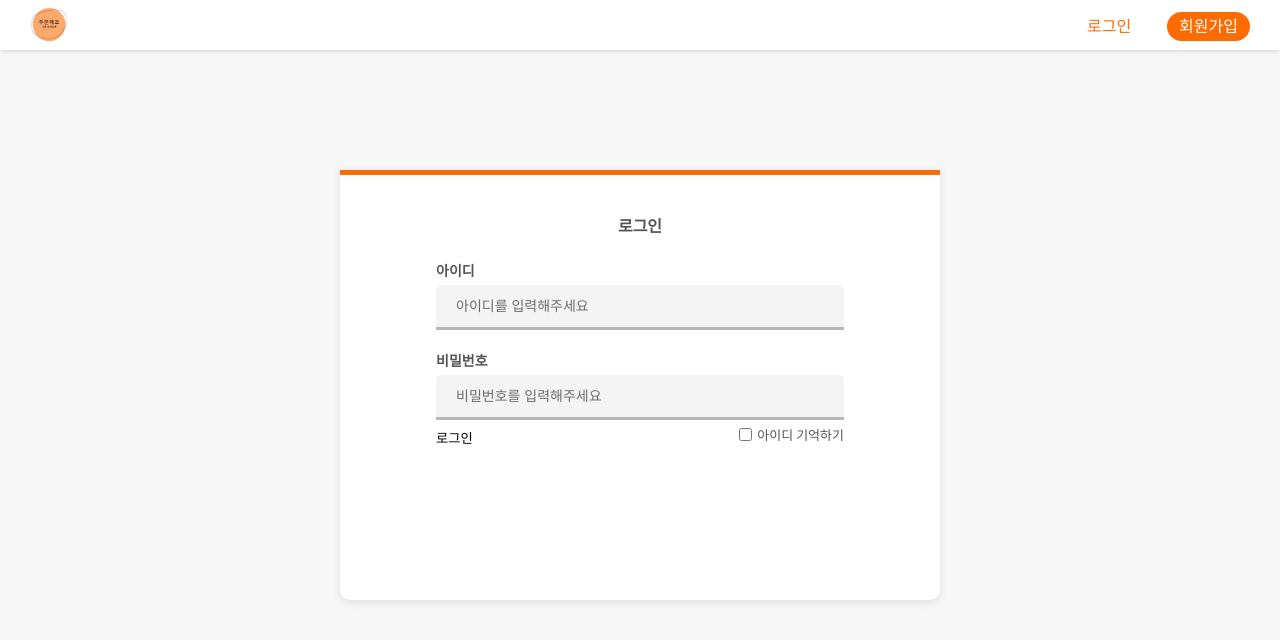
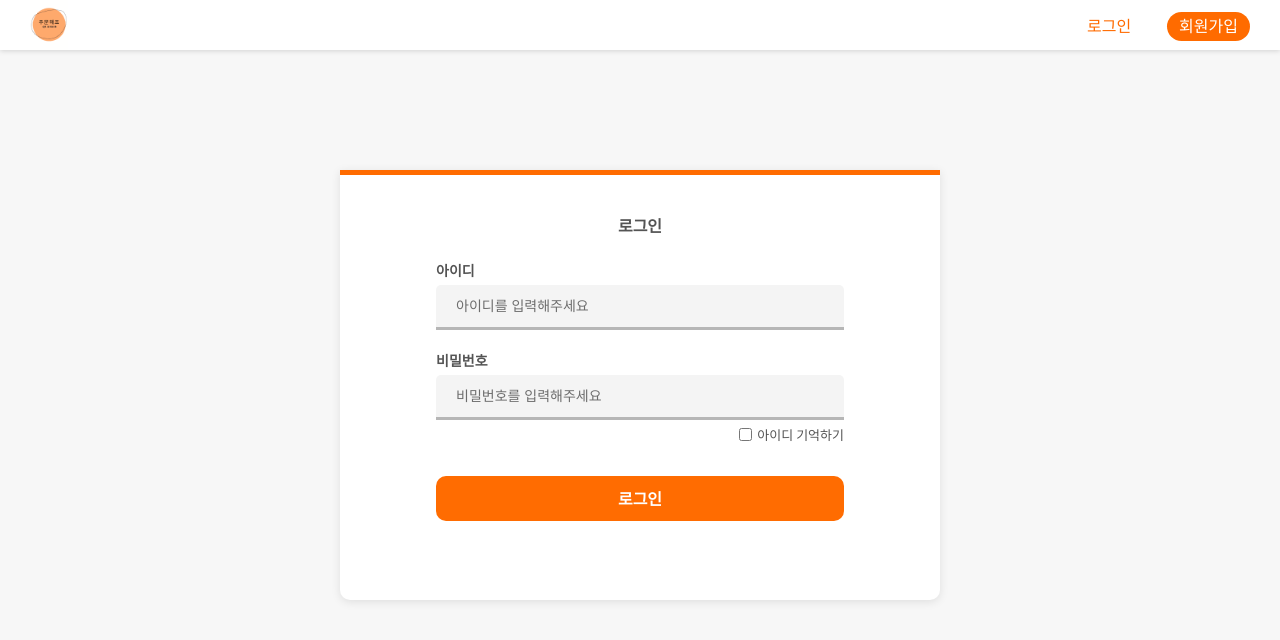
Before and after one commit to codestates-seb/seb40_main_021, a React (Create React App) app in the folder client/: page /Login in a window 1280 px wide. Shown: the top 640 px of the page. Built offline with nearby package versions, Linux system fonts and the light colour scheme; a web font is replaced by a local one.

Commit message:
💄 Style: 태그 변경에 따른 css 수정

```diff
--- a/client/src/components/common/Header.style.js
+++ b/client/src/components/common/Header.style.js
@@ -172,7 +172,7 @@ export const LineBtnUser = styled.button`
    }
 `;
 export const LineBtnUserNoUnder = styled.button`
-   & a {
+   & button {
       text-decoration: none;
       height: 33px;
       border-radius: 20px;
--- a/client/src/pages/Signup/Login.Style.js
+++ b/client/src/pages/Signup/Login.Style.js
@@ -81,7 +81,7 @@ export const IdRemember = styled.div`
    }
 `;
 export const LoginBtn = styled.div`
-   a {
+   button {
       background: #ff6c01;
       border-radius: 10px;
       font-size: 16px;
@@ -95,7 +95,7 @@ export const LoginBtn = styled.div`
       margin-top: 35px;
       float: left;
    }
-   a:hover {
+   button:hover {
       color: #fff;
    }
    @media screen and (max-width: 900px) {
```
